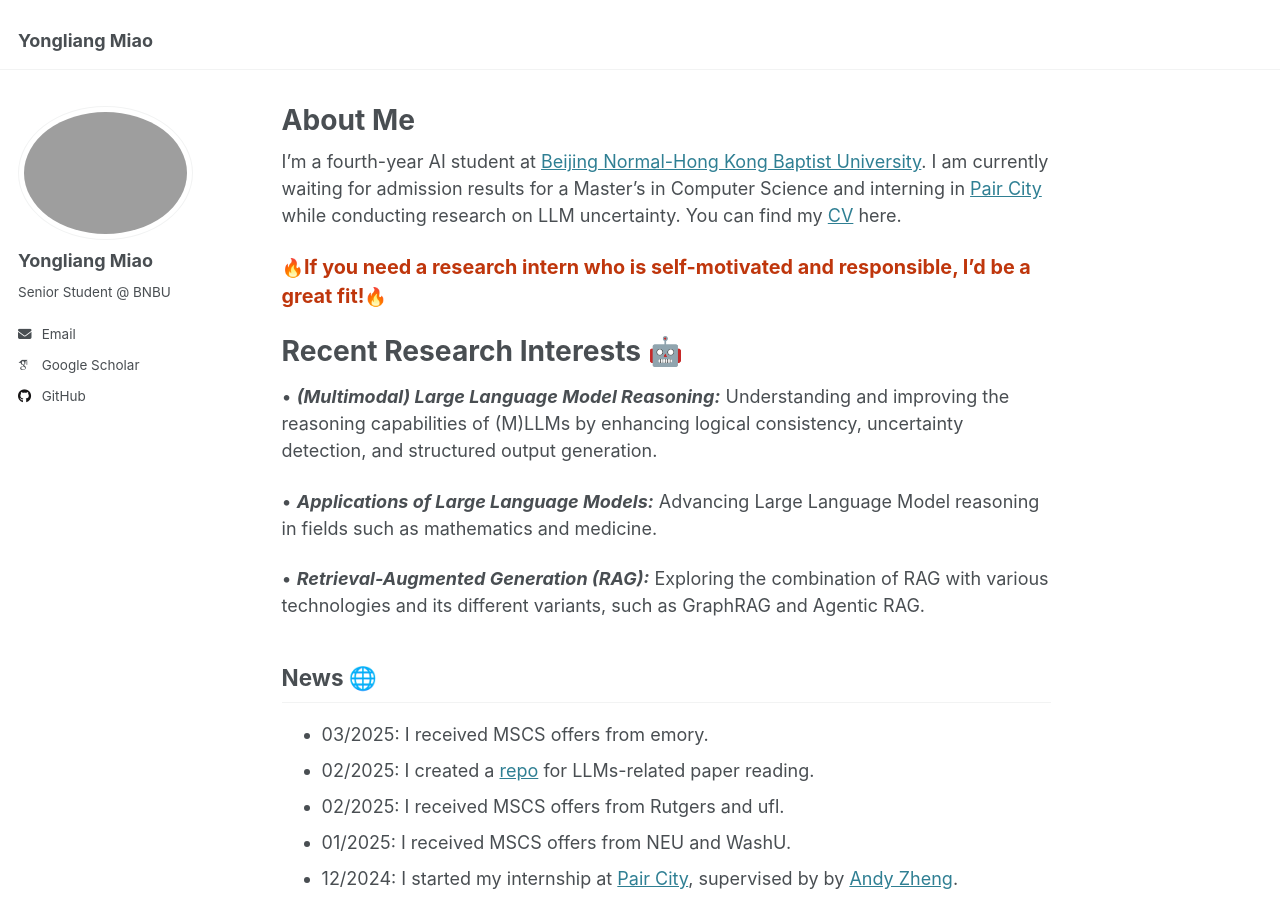
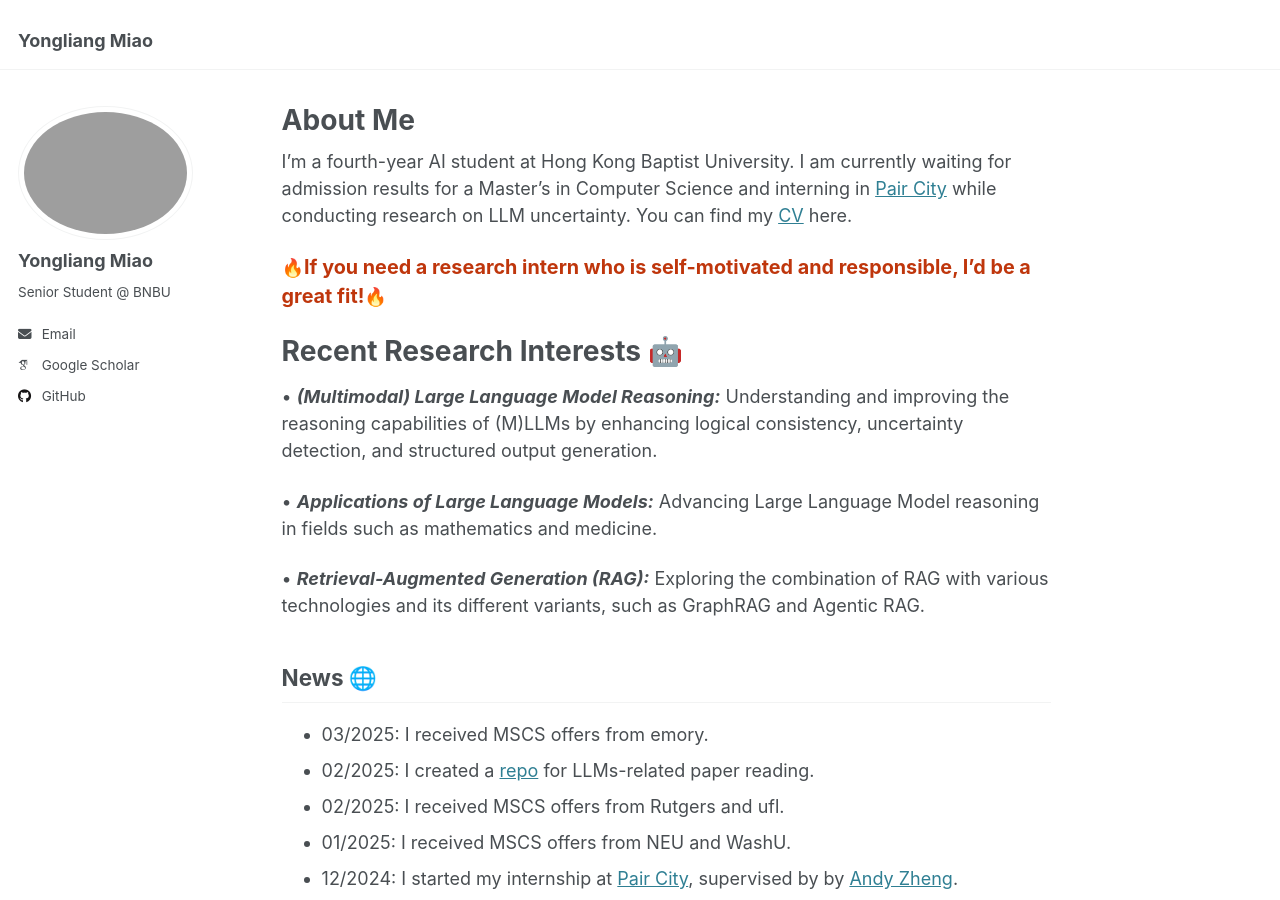
Before and after one commit to YongliangMiao/YongliangMiao.github.io, a Jekyll site: the page built from _pages/about.md, in a window 1280 px wide and 900 px high. Built offline with Jekyll 4.4.1, drawn with Linux system fonts in a browser that asks for light colours; some web fonts are replaced.

Commit message:
Update about.md

```diff
--- a/_pages/about.md
+++ b/_pages/about.md
@@ -7,7 +7,7 @@ redirect_from:
   - /about.html
 ---
 
-I'm a fourth-year AI student at [Beijing Normal-Hong Kong Baptist University](https://uic.edu.cn/en/). I am currently waiting for admission results for a Master's in Computer Science and interning in [Pair City](https://www.paircity.com/home) while conducting research on LLM uncertainty. You can find my [CV](assets/Resume_YongliangMiao.pdf) here.
+I'm a fourth-year AI student at Hong Kong Baptist University. I am currently waiting for admission results for a Master's in Computer Science and interning in [Pair City](https://www.paircity.com/home) while conducting research on LLM uncertainty. You can find my [CV](assets/Resume_YongliangMiao.pdf) here.
 
 🔥<span style="color: #BF360C; font-weight: bold; font-size: 1.1em;">If you need a research intern who is self-motivated and responsible, I’d be a great fit!</span>🔥
 
```
